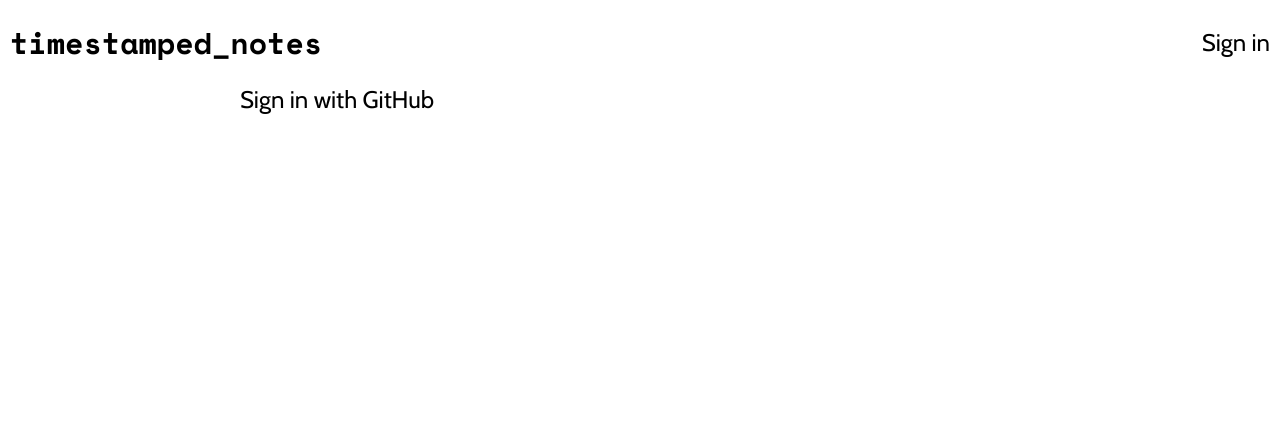
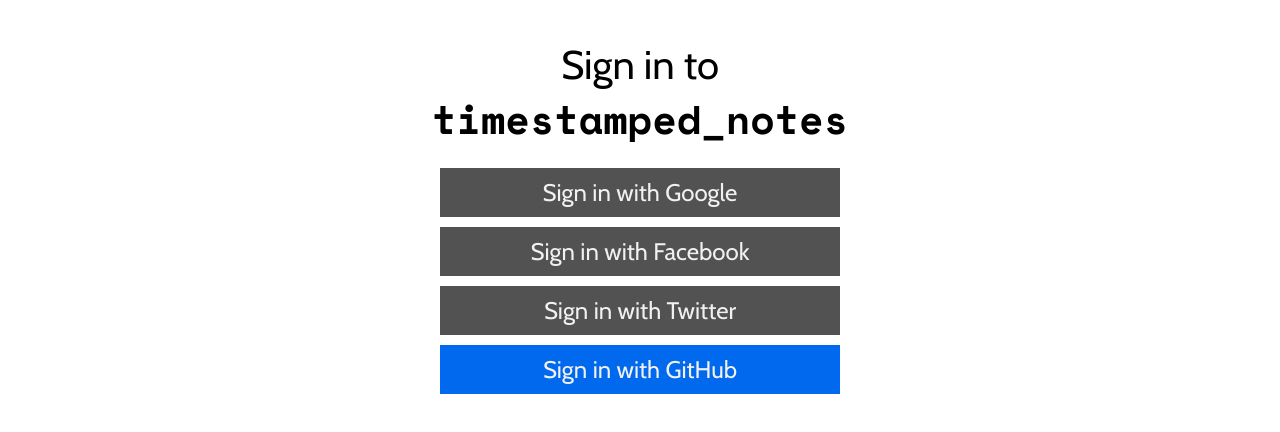
Before and after one commit to o2bomb/timestamped-notes, a Next.js app in the folder client/: page /login in a window 1280 px wide. Shown: the top 432 px of the page. Built offline with nearby package versions, Linux system fonts and the light colour scheme; no server answers.

Commit message:
Improve login page layout, add oauth buttons for other services

```diff
--- a/client/src/pages/login.tsx
+++ b/client/src/pages/login.tsx
@@ -1,15 +1,41 @@
-import React from 'react'
+import React from "react";
 import Link from "next/link";
-import Layout from '../components/Layout';
+import Layout from "../components/Layout";
+
+import styles from "../styles/Login.module.css";
+import { useMeQuery } from "../generated/graphql";
+import { useRouter } from "next/router";
 
 const login: React.FC = ({}) => {
+  const router = useRouter();
+  const { data } = useMeQuery();
+  if (data?.me) {
+    router.push("/");
+  }
+
   return (
-      <Layout>
+    <Layout variant="small" navigation={false}>
+      <div className={styles.container}>
+        <div className={styles.title}>
+          Sign in to <span>timestamped_notes</span>
+        </div>
+        <div className={styles.buttonGroup}>
+          <Link href="/auth/google">
+            <button disabled>Sign in with Google</button>
+          </Link>
+          <Link href="/auth/facebook">
+            <button disabled>Sign in with Facebook</button>
+          </Link>
+          <Link href="/auth/twitter">
+            <button disabled>Sign in with Twitter</button>
+          </Link>
           <Link href="/auth/github">
-          Sign in with GitHub
+            <button>Sign in with GitHub</button>
           </Link>
+        </div>
+      </div>
     </Layout>
   );
-}
+};
 
 export default login;
--- /dev/null
+++ b/client/src/styles/Login.module.css
@@ -0,0 +1,25 @@
+.container {
+  display: flex;
+  flex-direction: column;
+  align-items: center;
+  margin: 4rem 0;
+}
+
+.buttonGroup > * {
+  width: 100%;
+}
+
+.buttonGroup > *:not(:last-child) {
+  margin-bottom: 1rem;
+}
+
+.title {
+  text-align: center;
+  font-size: 4rem;
+  margin-bottom: 2rem;
+}
+
+.title span {
+  font-family: var(--font-brand);
+  font-weight: 700;
+}
```
Lines whose indentation alone changed are shown as unchanged.
